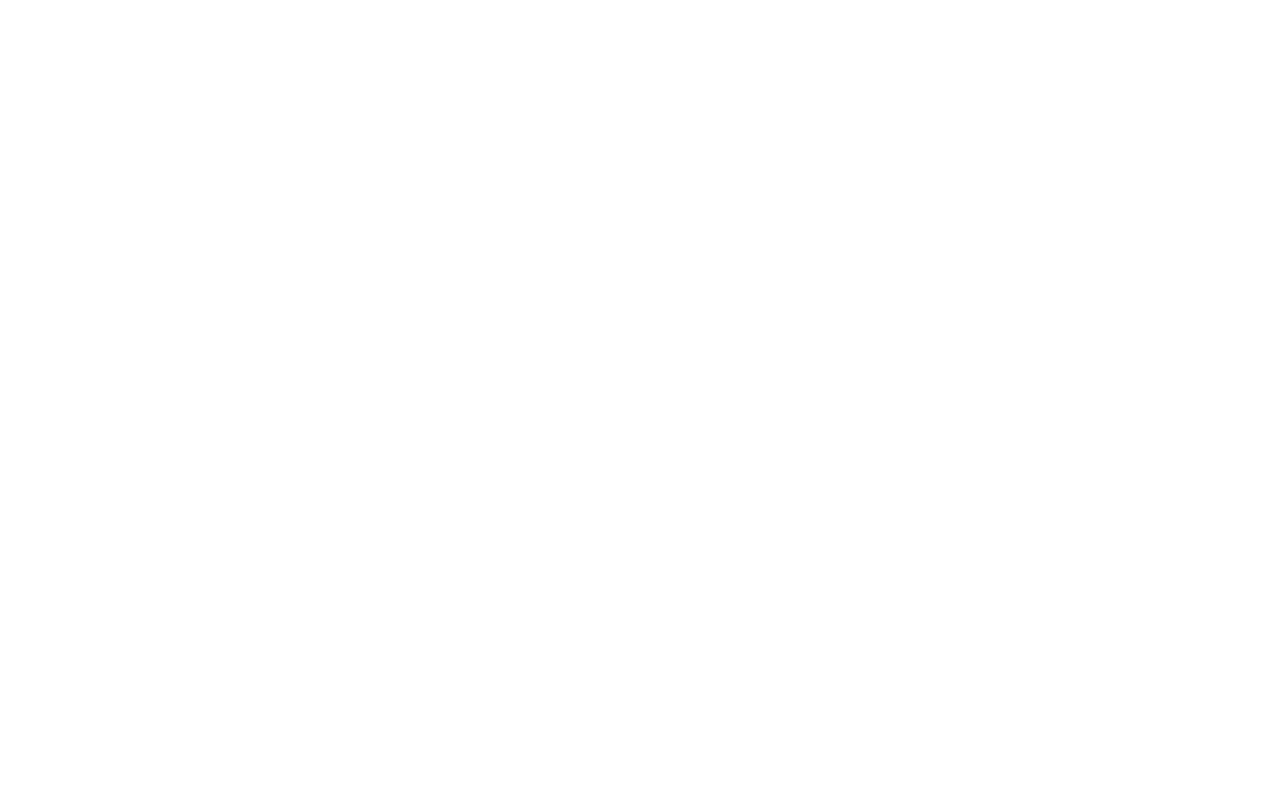
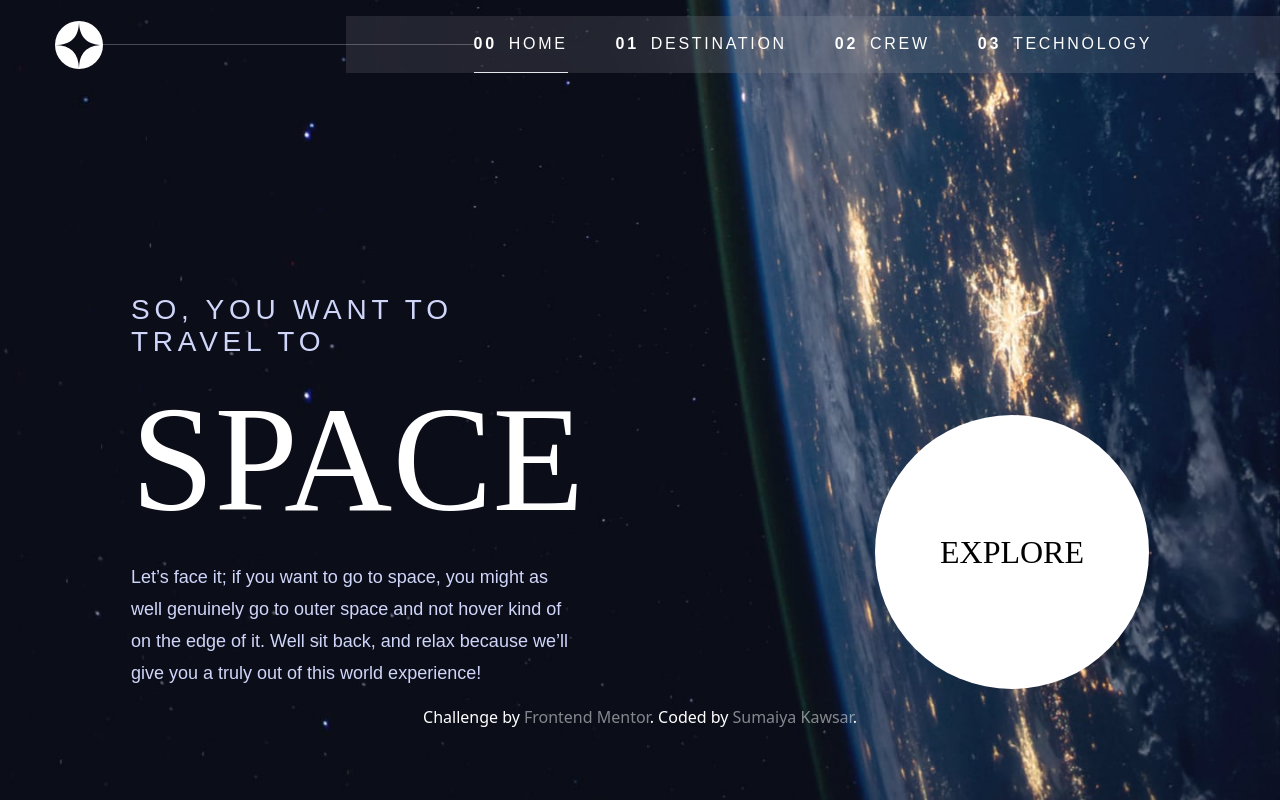
Before and after one commit to sumaiyakawsar/space-tourism-website, a React (Create React App) app: page /space-tourism-website/home in a window 1280 px wide. Before the commit this address had no page. Built offline with nearby package versions, Linux system fonts and the light colour scheme.

Commit message:
Updated navigation

```diff
--- a/src/App.jsx
+++ b/src/App.jsx
@@ -10,7 +10,7 @@
   return (
     <div className="font-normal select-none">
       <Routes>
-        <Route exact path="/space-tourism-website" element={<Homepage />} />
+        <Route exact path="/space-tourism-website/home" element={<Homepage />} />
         <Route
           path="/space-tourism-website/destination"
           element={<Destination />}
--- a/src/components/Header/Header.jsx
+++ b/src/components/Header/Header.jsx
@@ -15,7 +15,7 @@
   const normalLink = "py-4 border-0  hover:border-b hover:border-b-white/50";
 
   const MenuTitles = [
-    { title: "Home", src: "/space-tourism-website" },
+    { title: "Home", src: "/space-tourism-website/home" },
     { title: "Destination", src: "/space-tourism-website/destination" },
     { title: "Crew", src: "/space-tourism-website/crew" },
     { title: "Technology", src: "/space-tourism-website/technology" },
@@ -25,7 +25,7 @@
     <header className="w-full text-white">
       <div className="flex py-4 justify-between items-center">
         <Link
-          to="/space-tourism-website"
+          to="/space-tourism-website/home"
           className="ml-6 md:ml-[55px] w-12 h-12 min-h-fit min-w-fit"
         >
           <img src={Logo} alt="logo" />
```
